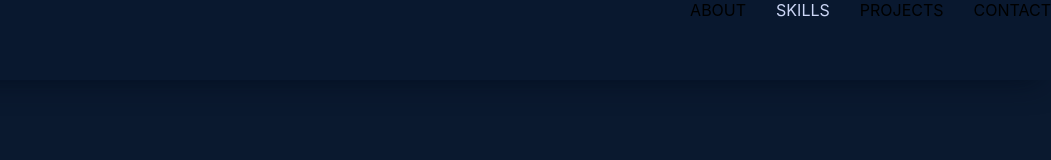
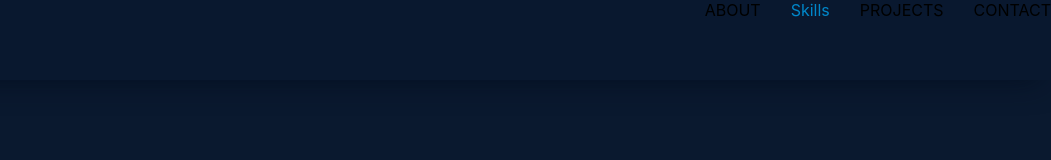
Before and after one commit to EstebanLongo/Portfolio, a React (Create React App) app: page / in a window 1280 px wide. Shown: the top 160 px of the page, without its empty margins (229-1280 px from the left). Built offline with nearby package versions, Linux system fonts and the light colour scheme.

Commit message:
probando hover de nuevo

```diff
--- a/src/components/NavBar/NavBar.jsx
+++ b/src/components/NavBar/NavBar.jsx
@@ -25,7 +25,7 @@ export default function NavBar() {
             smooth={true}
             duration={500}
           >
-            SKILLS
+            Skills
           </Link>
         </li>
 
--- a/src/components/NavBar/navbar.css
+++ b/src/components/NavBar/navbar.css
@@ -52,27 +52,34 @@
   left: 0;
 } */
 
+/* color: rgb(252, 88, 43); */
+
+
 .linknavbar {
-  color: #ccd6f6;
-  cursor: pointer;
+  display: inline-block;
   position: relative;
-  overflow: hidden;
-  display: inline-block;
-  text-decoration: none;
+  color: #0087ca;
 }
-.linknavbar:after {
-  content: "";
+
+.linknavbar::after {
+  content: '';
   position: absolute;
+  width: 100%;
+  transform: scaleX(0);
+  height: 2px;
   bottom: 0;
-  left: -100%;
-  width: 100%;
-  height: 2px;
-  color: rgb(252, 88, 43);
-  transition: left 0.8s;
+  left: 0;
+  background-color: #0087ca;
+  transform-origin: bottom right;
+  transition: transform 0.25s ease-out;
 }
-.linknavbar:hover:after {
-  left: 0;
+
+.linknavbar:hover::after {
+  transform: scaleX(1);
+  transform-origin: bottom left;
 }
+
+
 
 /* smartphone */
 @media (max-width: 500px) {
```
